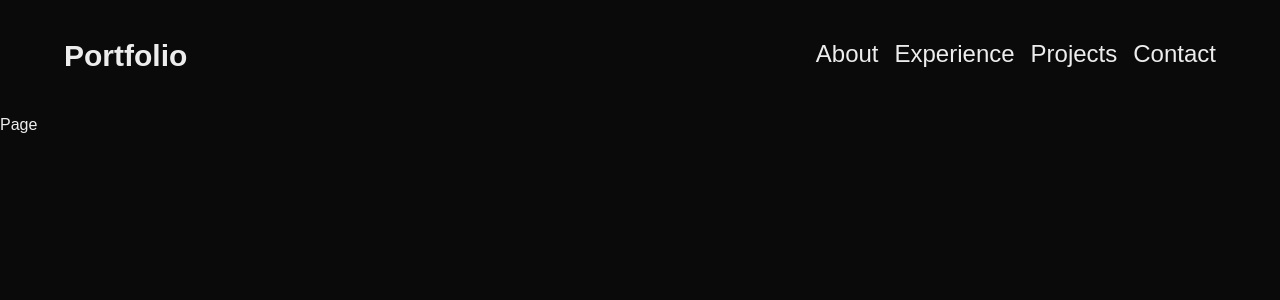
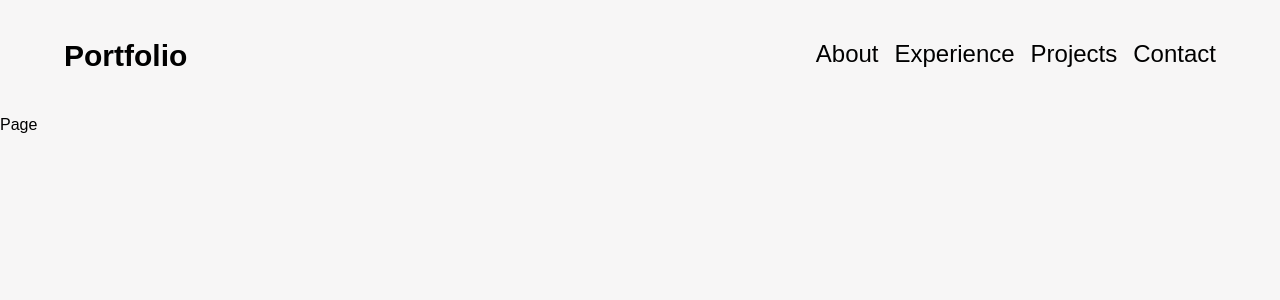
Before and after one commit to henrygraesberg/react_portfolio, a Next.js app: page / in a window 1280 px wide. Shown: the top 300 px of the page. Built offline with nearby package versions, Linux system fonts and the light colour scheme; some icons are missing.

Commit message:
Update color pallete

```diff
--- a/src/app/globals.css
+++ b/src/app/globals.css
@@ -3,8 +3,9 @@
 @tailwind utilities;
 
 :root {
-  --background: #0a0a0a;
-    --foreground: #ededed;
+  --background: #F7F6F6;
+  --foreground: #000;
+  --navbarcolor: rgba(110, 110, 110, 0.5);
 }
 
 body {
@@ -13,6 +14,14 @@ body {
   font-family: Arial, Helvetica, sans-serif;
 }
 
+@media (prefers-color-scheme: dark) {
+  :root {
+    --background: #555;
+    --foreground: #EBEBEB;
+    --navbarcolor: rgba(40, 0, 71, 0.5);
+  }
+}
+
 @layer utilities {
   .text-balance {
     text-wrap: balance;
--- a/tailwind.config.ts
+++ b/tailwind.config.ts
@@ -12,19 +12,15 @@ const config: Config = {
         background: "var(--background)",
         foreground: "var(--foreground)",
 
-        primary: "#576cbc",
-        secondary: "#19376d",
-        dark: "#0b2447",
+        navbar: "var(--navbarcolor)",
+
+        text: "#1F1F1F",
+        text_secondary: "#EBEBEB",
+
+        primary: "#6457A6",
+        secondary: "#7D7ABC",
+        accent: "#2AF5FF",
       },
-      animation: {
-        float: "float 4s infinite ease-in-out",
-      },
-      keyframes: {
-        float: {
-        "0%, 100%": { transform: "translateY(0)" },
-        "50%": { transform: "translateY(-5%)" }
-        }
-      }
     },
   },
   plugins: [],
```
